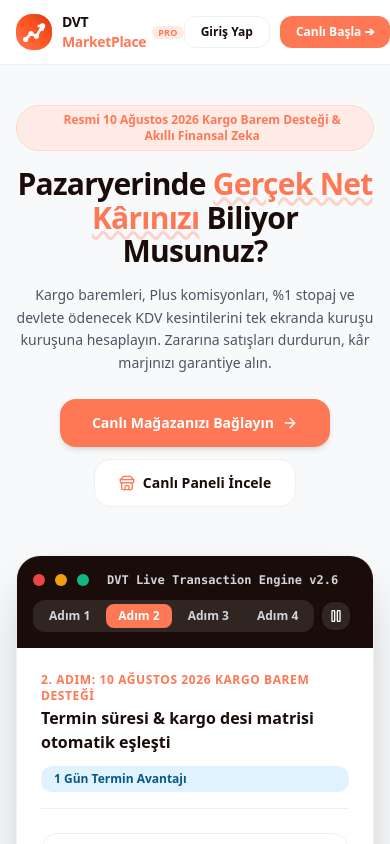
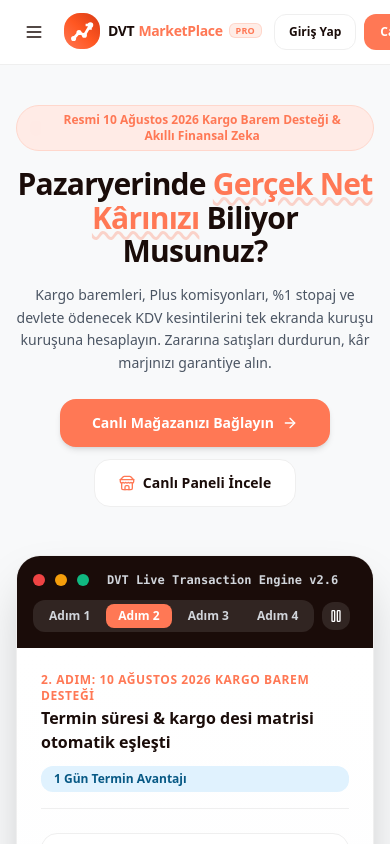
Before and after one commit to davutakbulut/DVT-MarketPlace, a Next.js app: page / in a window 390 px wide. Shown: the top 844 px of the page. Built offline with nearby package versions, Linux system fonts and the light colour scheme.

Commit message:
fix(header): fix BrandLogo whitespace wrapping and PRO badge alignment on desktop & mobile, implement slide-in mobile navigation drawer from left with hamburger menu

```diff
--- a/src/app/page.tsx
+++ b/src/app/page.tsx
@@ -2,6 +2,8 @@
 import React, { useState, useEffect } from 'react';
 import Link from 'next/link';
 import {
+  Menu,
+  X,
   TrendingUp,
   ShieldCheck,
   Zap,
@@ -42,6 +44,7 @@
 export default function LandingHomePage() {
   const [tourOpen, setTourOpen] = useState(false);
   const [faqOpen, setFaqOpen] = useState<number | null>(0);
+  const [mobileMenuOpen, setMobileMenuOpen] = useState(false);
 
   // 1. CINEMATIC FRAME-TO-FRAME SIMULATOR STATE
   const [currentFrame, setCurrentFrame] = useState(0);
@@ -152,45 +155,155 @@
     <div className="min-h-screen bg-canvas text-dark flex flex-col selection:bg-primary-tint-200 selection:text-primary">
       {/* 1. TOP FLOATING NAVIGATION BAR */}
       <header className="sticky top-0 z-50 bg-white/95 backdrop-blur-md border-b border-border transition-all">
-        <div className="max-w-7xl mx-auto px-4 sm:px-6 lg:px-8 h-16 flex items-center justify-between">
-          <BrandLogo size="md" href="/" showSlogan={false} />
+        <div className="max-w-7xl mx-auto px-4 sm:px-6 lg:px-8 h-16 flex items-center justify-between gap-3">
+          <div className="flex items-center gap-3">
+            {/* Mobile Hamburger Button */}
+            <button
+              onClick={() => setMobileMenuOpen(true)}
+              className="lg:hidden p-2 rounded-xl text-dark hover:bg-canvas transition-colors shrink-0"
+              aria-label="Menüyü Aç"
+            >
+              <Menu className="w-5 h-5" />
+            </button>
 
-          <nav className="hidden lg:flex items-center gap-6 text-xs font-bold text-dark/80">
+            {/* Brand Logo with click to toggle mobile drawer or navigate */}
+            <div className="shrink-0">
+              <BrandLogo size="md" href="/" showSlogan={false} />
+            </div>
+          </div>
+
+          {/* Desktop Clean Centered Navigation */}
+          <nav className="hidden lg:flex items-center gap-5 xl:gap-7 text-xs font-bold text-dark/80 whitespace-nowrap">
             <a href="#canli-akis" className="hover:text-primary transition-colors flex items-center gap-1">
-              <Sparkles className="w-3.5 h-3.5 text-primary" />
-              <span>Canlı Akış Deneyimi</span>
+              <Sparkles className="w-3.5 h-3.5 text-primary shrink-0" />
+              <span>Canlı Akış</span>
             </a>
             <a href="#motorlar" className="hover:text-primary transition-colors">11 Güçlü Motor</a>
-            <a href="#kargo-barem" className="hover:text-primary transition-colors">Kargo Barem Rehberi</a>
-            <a href="#hesaplayici" className="hover:text-primary transition-colors">Tersine Fiyat Simülatörü</a>
+            <a href="#hesaplayici" className="hover:text-primary transition-colors">Kâr Simülatörü</a>
             <a href="#karsilastirma" className="hover:text-primary transition-colors">Neden DVT?</a>
             <a href="#sss" className="hover:text-primary transition-colors">Sıkça Sorulanlar</a>
           </nav>
 
-          <div className="flex items-center gap-2.5">
+          {/* Right Desktop Actions */}
+          <div className="flex items-center gap-2 sm:gap-2.5 shrink-0">
             <Button
               variant="ghost"
               size="sm"
               onClick={() => setTourOpen(true)}
-              className="hidden sm:flex items-center gap-1.5 text-xs font-bold text-dark hover:text-primary"
+              className="hidden sm:flex items-center gap-1.5 text-xs font-bold text-dark hover:text-primary h-9 px-3 rounded-xl"
             >
               <Compass className="w-4 h-4 text-primary" />
               <span>Sistem Turu</span>
             </Button>
 
             <Link href="/login">
-              <Button variant="outline" size="sm" className="rounded-xl text-xs font-bold px-4 bg-white">
+              <Button variant="outline" size="sm" className="rounded-xl text-xs font-bold px-3.5 h-9 bg-white hover:bg-canvas">
                 Giriş Yap
               </Button>
             </Link>
 
             <Link href="/register">
-              <Button size="sm" className="rounded-xl text-xs font-bold px-4 shadow-xs bg-primary text-white hover:bg-primary-hover">
+              <Button size="sm" className="rounded-xl text-xs font-bold px-4 h-9 shadow-xs bg-primary text-white hover:bg-primary-hover">
                 Canlı Başla ➔
               </Button>
             </Link>
           </div>
         </div>
+
+        {/* 2. MOBILE SLIDE-IN DRAWER NAVIGATION FROM LEFT */}
+        {mobileMenuOpen && (
+          <div className="fixed inset-0 z-50 lg:hidden">
+            {/* Backdrop Overlay */}
+            <div
+              className="fixed inset-0 bg-dark/60 backdrop-blur-xs transition-opacity animate-in fade-in"
+              onClick={() => setMobileMenuOpen(false)}
+            />
+
+            {/* Sliding Drawer Container */}
+            <div className="fixed inset-y-0 left-0 w-72 sm:w-80 bg-white z-50 p-5 shadow-2xl flex flex-col justify-between animate-in slide-in-from-left duration-200">
+              <div className="space-y-6">
+                {/* Drawer Top Header */}
+                <div className="flex items-center justify-between pb-4 border-b border-border">
+                  <BrandLogo size="sm" href="/" showSlogan={true} />
+                  <button
+                    onClick={() => setMobileMenuOpen(false)}
+                    className="p-1.5 rounded-xl text-gray-400 hover:text-dark hover:bg-canvas transition-colors"
+                  >
+                    <X className="w-5 h-5" />
+                  </button>
+                </div>
+
+                {/* Navigation Links */}
+                <nav className="space-y-1 text-sm font-bold text-dark">
+                  <a
+                    href="#canli-akis"
+                    onClick={() => setMobileMenuOpen(false)}
+                    className="flex items-center gap-2.5 p-3 rounded-2xl hover:bg-canvas text-dark hover:text-primary transition-colors"
+                  >
+                    <Sparkles className="w-4 h-4 text-primary" />
+                    <span>Canlı Akış Deneyimi</span>
+                  </a>
+                  <a
+                    href="#motorlar"
+                    onClick={() => setMobileMenuOpen(false)}
+                    className="flex items-center gap-2.5 p-3 rounded-2xl hover:bg-canvas text-dark hover:text-primary transition-colors"
+                  >
+                    <Layers className="w-4 h-4 text-primary" />
+                    <span>11 Güçlü Motor</span>
+                  </a>
+                  <a
+                    href="#hesaplayici"
+                    onClick={() => setMobileMenuOpen(false)}
+                    className="flex items-center gap-2.5 p-3 rounded-2xl hover:bg-canvas text-dark hover:text-primary transition-colors"
+                  >
+                    <Calculator className="w-4 h-4 text-primary" />
+                    <span>Tersine Kâr Simülatörü</span>
+                  </a>
+                  <a
+                    href="#karsilastirma"
+                    onClick={() => setMobileMenuOpen(false)}
+                    className="flex items-center gap-2.5 p-3 rounded-2xl hover:bg-canvas text-dark hover:text-primary transition-colors"
+                  >
+                    <CheckCircle2 className="w-4 h-4 text-emerald-600" />
+                    <span>Neden DVT-MarketPlace?</span>
+                  </a>
+                  <a
+                    href="#sss"
+                    onClick={() => setMobileMenuOpen(false)}
+                    className="flex items-center gap-2.5 p-3 rounded-2xl hover:bg-canvas text-dark hover:text-primary transition-colors"
+                  >
+                    <Compass className="w-4 h-4 text-gray-500" />
+                    <span>Sıkça Sorulan Sorular</span>
+                  </a>
+                </nav>
+              </div>
+
+              {/* Drawer Bottom Actions */}
+              <div className="pt-4 border-t border-border space-y-2.5">
+                <Button
+                  variant="outline"
+                  onClick={() => { setMobileMenuOpen(false); setTourOpen(true); }}
+                  className="w-full h-10 text-xs font-bold rounded-2xl gap-2 justify-center"
+                >
+                  <Compass className="w-4 h-4 text-primary" />
+                  <span>Sistem Turunu Başlat</span>
+                </Button>
+
+                <Link href="/login" className="block" onClick={() => setMobileMenuOpen(false)}>
+                  <Button variant="outline" className="w-full h-10 text-xs font-bold rounded-2xl justify-center bg-canvas">
+                    Giriş Yap
+                  </Button>
+                </Link>
+
+                <Link href="/register" className="block" onClick={() => setMobileMenuOpen(false)}>
+                  <Button className="w-full h-10 text-xs font-bold rounded-2xl justify-center bg-primary text-white hover:bg-primary-hover shadow-xs">
+                    Ücretsiz Başla ➔
+                  </Button>
+                </Link>
+              </div>
+            </div>
+          </div>
+        )}
       </header>
 
       {/* 2. HERO SECTION WITH CINEMATIC LIVE FRAME SIMULATOR */}
--- a/src/components/common/BrandLogo.tsx
+++ b/src/components/common/BrandLogo.tsx
@@ -8,6 +8,7 @@
   showBadge?: boolean;
   showSlogan?: boolean;
   href?: string;
+  onClick?: () => void;
   className?: string;
 }
 
@@ -17,6 +18,7 @@
   showBadge = true,
   showSlogan = false,
   href = '/dashboard',
+  onClick,
   className = '',
 }: BrandLogoProps) {
   const iconDimensions = {
@@ -28,13 +30,13 @@
 
   const titleSize = {
     sm: 'text-xs',
-    md: 'text-sm',
+    md: 'text-sm sm:text-base',
     lg: 'text-lg',
     xl: 'text-2xl',
   }[size];
 
   const content = (
-    <div className={`flex items-center gap-2.5 sm:gap-3 select-none ${className}`}>
+    <div className={`flex items-center gap-2 sm:gap-2.5 select-none shrink-0 ${className}`}>
       {/* SVG Monogram Dynamic Logo Badge */}
       <div className={`${iconDimensions} bg-gradient-to-tr from-primary via-[#FF5722] to-[#D83A14] flex items-center justify-center text-white shadow-xs shrink-0 font-black relative overflow-hidden group`}>
         <svg viewBox="0 0 100 100" className="w-5/6 h-5/6 fill-none stroke-white stroke-[9] stroke-linecap-round stroke-linejoin-round">
@@ -48,19 +50,19 @@
       </div>
 
       {showText && (
-        <div className="flex flex-col justify-center">
-          <div className="flex items-center gap-1.5 leading-none">
-            <span className={`font-black tracking-tight text-dark ${titleSize}`}>
-              DVT <span className="text-primary">MarketPlace</span>
+        <div className="flex flex-col justify-center shrink-0">
+          <div className="flex items-center gap-1.5 leading-none whitespace-nowrap">
+            <span className={`font-black tracking-tight text-dark ${titleSize} whitespace-nowrap inline-flex items-center`}>
+              DVT<span className="text-primary ml-1">MarketPlace</span>
             </span>
             {showBadge && (
-              <span className="bg-primary-tint-100 text-primary text-[9px] font-black px-1.5 py-0.5 rounded-md leading-none tracking-wide">
+              <span className="bg-[#FFEDE7] text-primary text-[9px] font-black px-1.5 py-0.5 rounded-md leading-none tracking-wide shrink-0 border border-primary/20 uppercase">
                 PRO
               </span>
             )}
           </div>
           {showSlogan && (
-            <span className="text-[10px] text-muted-foreground font-semibold tracking-tight mt-1">
+            <span className="text-[10px] text-muted-foreground font-semibold tracking-tight mt-1 whitespace-nowrap">
               Finans & Kârlılık Zekası
             </span>
           )}
@@ -69,9 +71,17 @@
     </div>
   );
 
+  if (onClick) {
+    return (
+      <button type="button" onClick={onClick} className="hover:opacity-95 transition-opacity inline-flex items-center shrink-0 text-left cursor-pointer">
+        {content}
+      </button>
+    );
+  }
+
   if (href) {
     return (
-      <Link href={href} className="hover:opacity-95 transition-opacity inline-flex items-center">
+      <Link href={href} className="hover:opacity-95 transition-opacity inline-flex items-center shrink-0">
         {content}
       </Link>
     );
```
